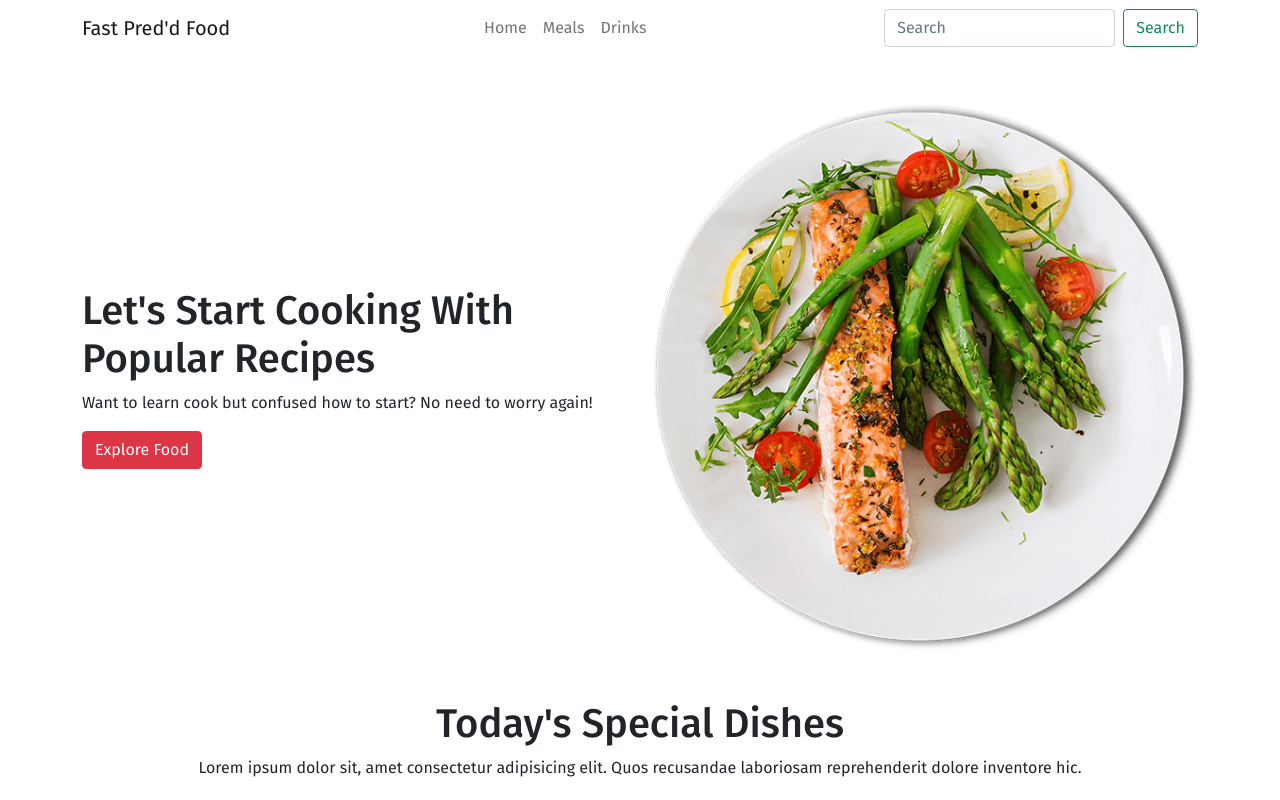
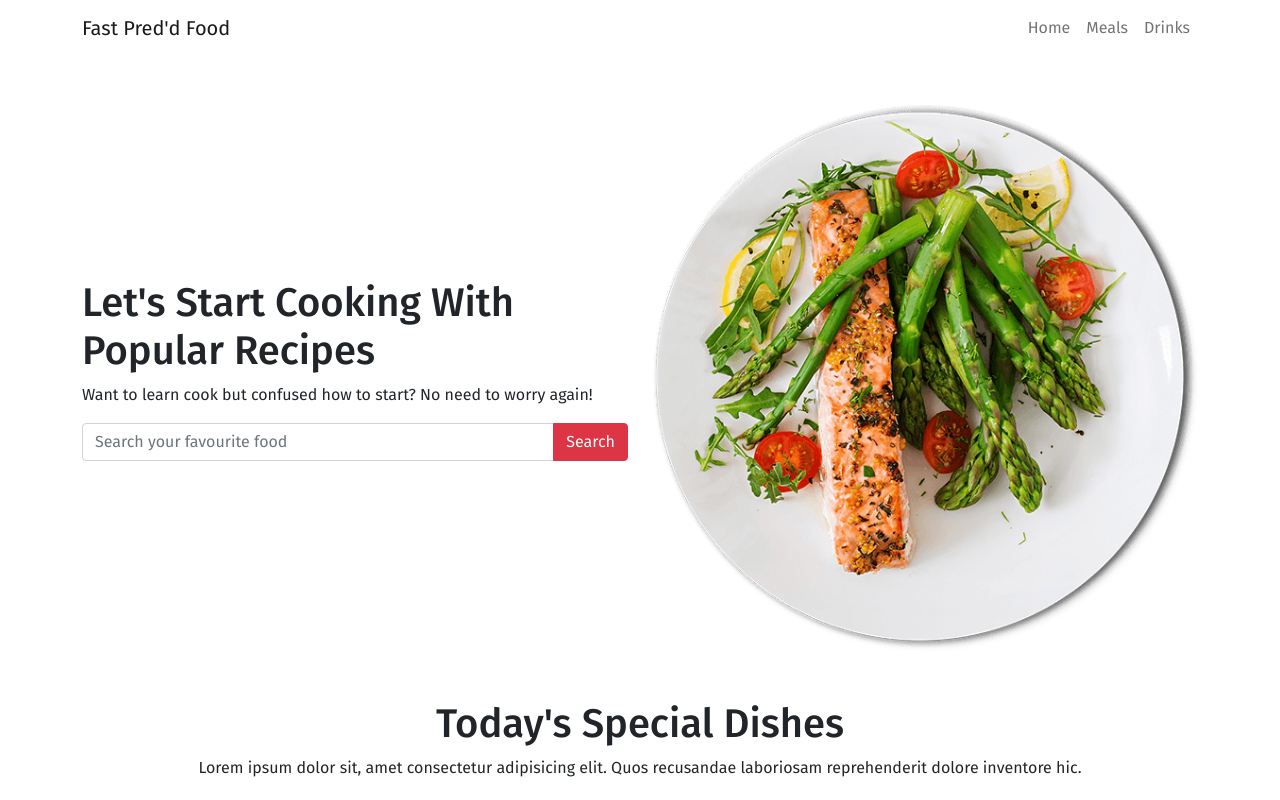
Before and after one commit to Habidhossen/Fast-Prep-Food, a plain HTML site: page index.html in a window 1280 px wide. Shown: the top 800 px of the page. Drawn offline with nearby package versions, Linux system fonts and the light colour scheme.

Commit message:
code added

```diff
--- a/index.html
+++ b/index.html
@@ -39,7 +39,7 @@
             <span class="navbar-toggler-icon"></span>
           </button>
           <div class="collapse navbar-collapse" id="navbarTogglerDemo02">
-            <ul class="navbar-nav m-auto mb-2 mb-lg-0">
+            <ul class="navbar-nav ms-auto mb-2 mb-lg-0">
               <li class="nav-item">
                 <a class="nav-link" href="#">Home</a>
               </li>
@@ -50,23 +50,12 @@
                 <a class="nav-link" href="#">Drinks</a>
               </li>
             </ul>
-            <div class="d-flex">
-              <input
-                class="form-control me-2"
-                type="search"
-                placeholder="Search"
-                aria-label="Search"
-              />
-              <button class="btn btn-outline-success" type="submit">
-                Search
-              </button>
-            </div>
           </div>
         </div>
       </nav>
     </header>
     <main>
-      <section class="banner-section mt-5">
+      <section class="banner-section mt-5 mb-5">
         <div class="container">
           <div class="row row-cols-2 align-items-center">
             <div class="col">
@@ -75,7 +64,19 @@
                 Want to learn cook but confused how to start? No need to worry
                 again!
               </p>
-              <div class="btn btn-danger">Explore Food</div>
+              <!-- <div class="btn btn-danger">Explore Food</div> -->
+              <div class="input-group mb-3">
+                <input
+                  type="text"
+                  class="form-control"
+                  placeholder="Search your favourite food"
+                  aria-label="Recipient's username"
+                  aria-describedby="button-addon2"
+                />
+                <button class="btn btn-danger" type="button" id="button-addon2">
+                  Search
+                </button>
+              </div>
             </div>
             <div class="col">
               <img class="img-fluid" src="images/food-cover-02.png" alt="" />
@@ -84,7 +85,7 @@
         </div>
       </section>
 
-      <section class="special-dishes-section mt-5">
+      <section class="special-dishes-section mt-5 mb-5">
         <div class="container">
           <h1 class="text-center">Today's Special Dishes</h1>
           <p class="text-center mb-5">
@@ -110,7 +111,7 @@
         </div>
       </section>
 
-      <section class="special-dishes-section mt-5">
+      <section class="popular-menu-section mt-5 mb-5">
         <div class="container">
           <h1 class="text-center">Our Popular Menu</h1>
           <p class="text-center">
```
